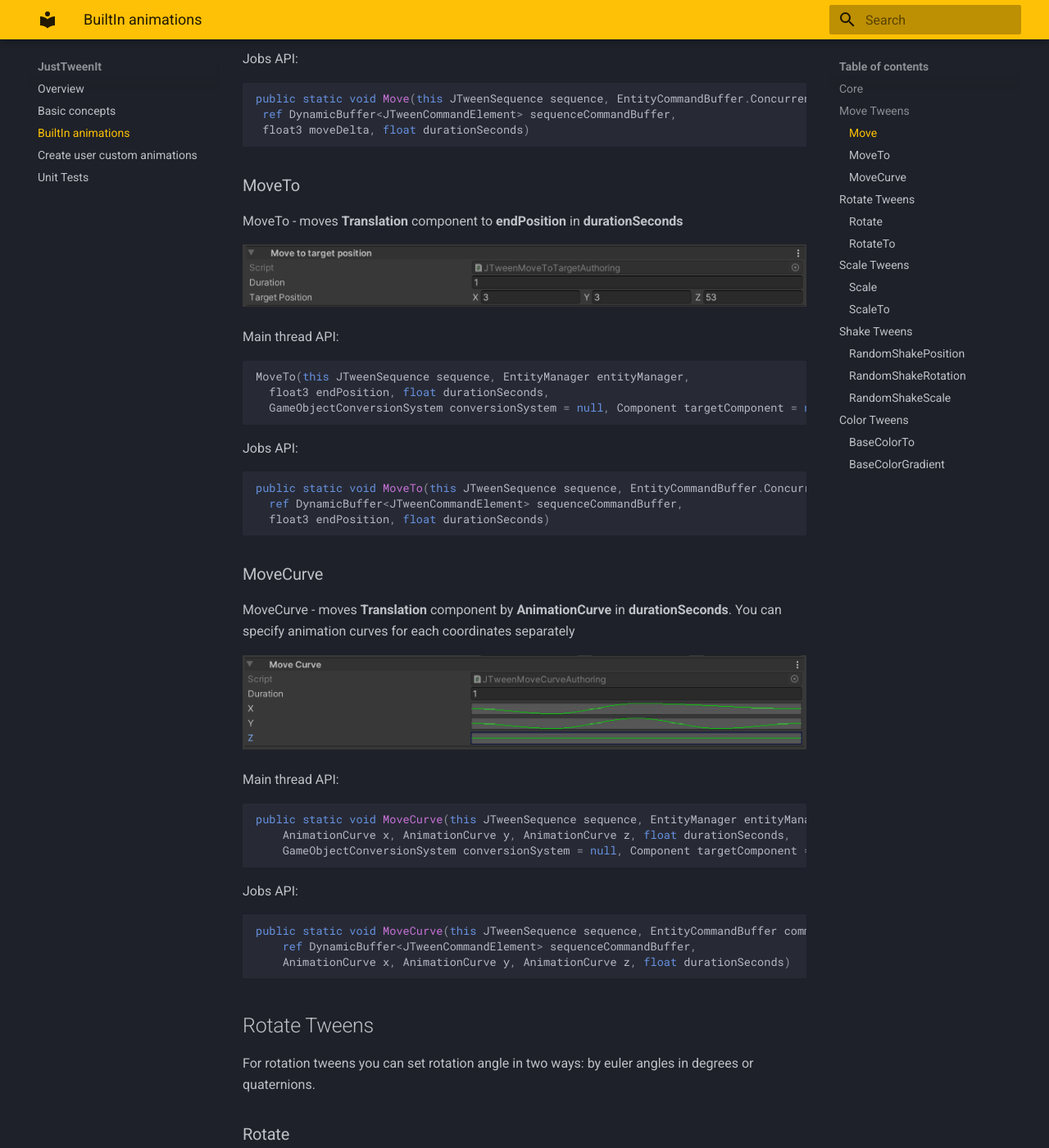
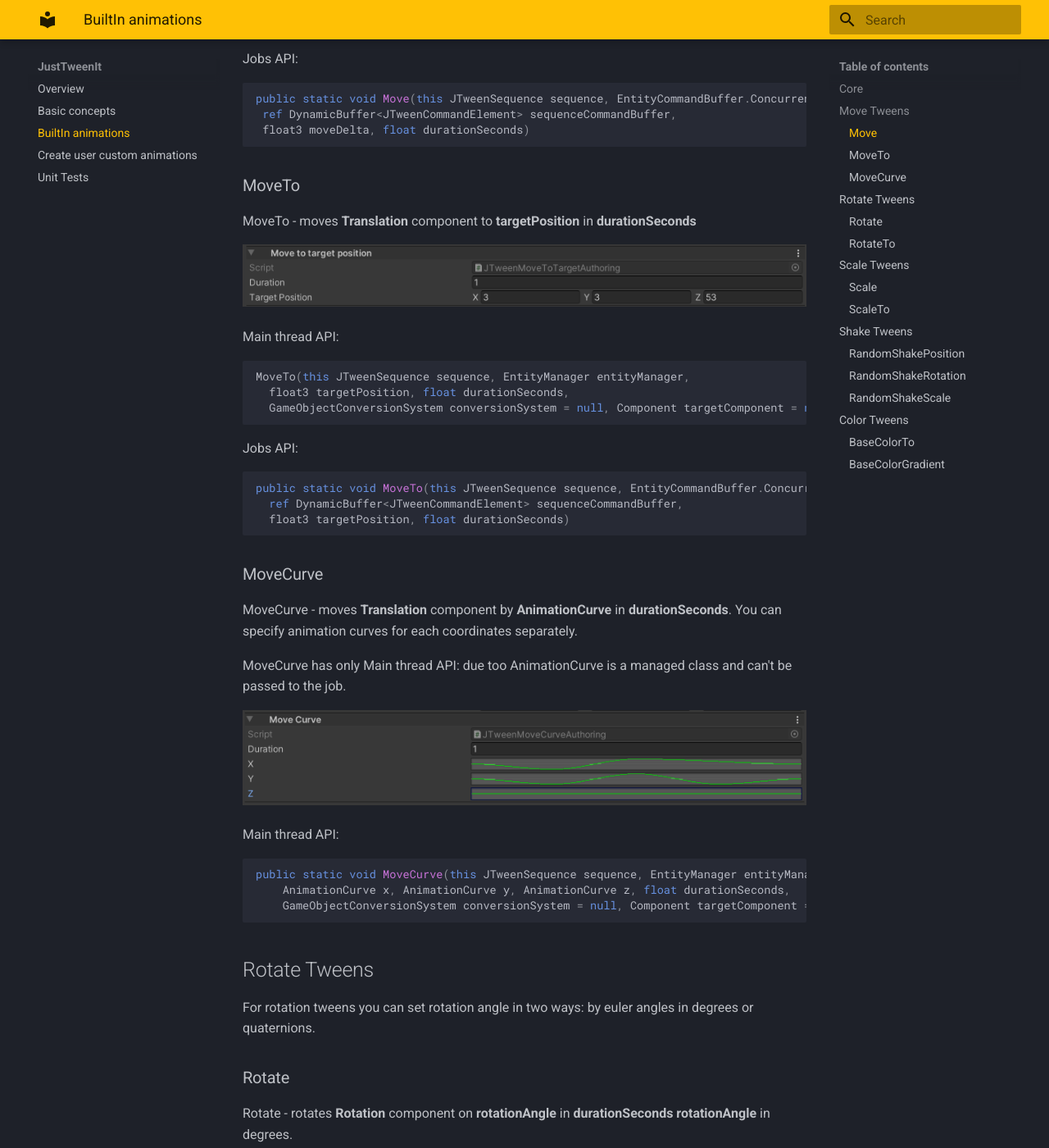
Before and after one commit to Etlay/JustTweenItDocs, an MkDocs documentation site: the page built from docs/BuiltInAnimations.md, in a window 1280 px wide and 1400 px high, scrolled down 731 px. Shown: the whole window at 82% size. Built offline with MkDocs 1.6.1 and Material for MkDocs 9.7.7, drawn with Linux system fonts in a browser that asks for light colours; some of the changed text lies outside the part shown.

Commit message:
fixed some api

````diff
--- a/docs/BuiltInAnimations.md
+++ b/docs/BuiltInAnimations.md
@@ -29,14 +29,14 @@ public static void Move(this JTweenSequence sequence, EntityCommandBuffer.Concur
 
 ### MoveTo
 
-MoveTo -  moves **Translation** component to **endPosition** in **durationSeconds**
+MoveTo -  moves **Translation** component to **targetPosition** in **durationSeconds**
 
 ![MoveTo](img/MoveTo.png)
 
 Main thread API:
 ```c#
 MoveTo(this JTweenSequence sequence, EntityManager entityManager,
-  float3 endPosition, float durationSeconds,
+  float3 targetPosition, float durationSeconds,
   GameObjectConversionSystem conversionSystem = null, Component targetComponent = null)
 ```
 
@@ -44,13 +44,15 @@ Jobs API:
 ```c#
 public static void MoveTo(this JTweenSequence sequence, EntityCommandBuffer.Concurrent commandBuffer, int entityInQueryIndex,
   ref DynamicBuffer<JTweenCommandElement> sequenceCommandBuffer,
-  float3 endPosition, float durationSeconds)
+  float3 targetPosition, float durationSeconds)
 ```
 
 ### MoveCurve
 
 MoveCurve - moves **Translation** component by **AnimationCurve** in **durationSeconds**.
-You can specify animation curves for each coordinates separately
+You can specify animation curves for each coordinates separately.
+
+MoveCurve has only Main thread API: due too AnimationCurve is a managed class and can't be passed to the job.
 
 ![MoveCurve](img/MoveCurve.png)
 
@@ -59,13 +61,6 @@ Main thread API:
 public static void MoveCurve(this JTweenSequence sequence, EntityManager entityManager,
     AnimationCurve x, AnimationCurve y, AnimationCurve z, float durationSeconds,
     GameObjectConversionSystem conversionSystem = null, Component targetComponent = null)
-```
-
-Jobs API:
-```c#
-public static void MoveCurve(this JTweenSequence sequence, EntityCommandBuffer commandBuffer,
-    ref DynamicBuffer<JTweenCommandElement> sequenceCommandBuffer,
-    AnimationCurve x, AnimationCurve y, AnimationCurve z, float durationSeconds)
 ```
 
 ## Rotate Tweens
````
Also changed, not shown: other parts of docs/BuiltInAnimations.md (+2 -2 lines).
